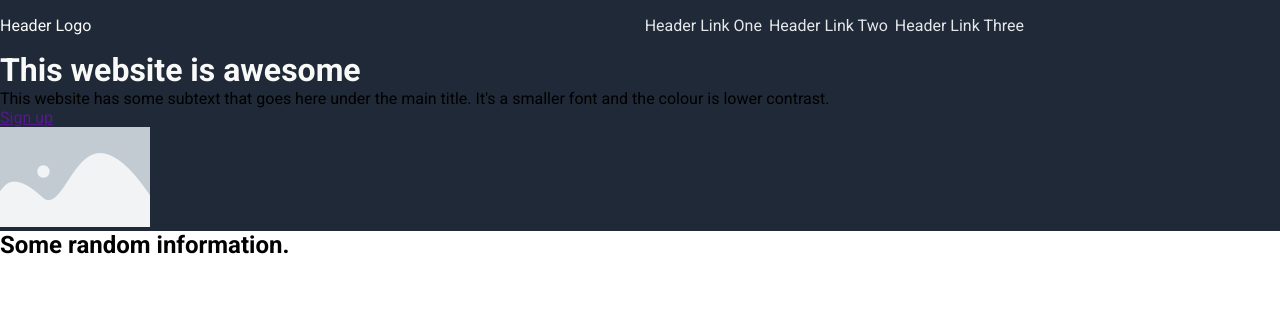
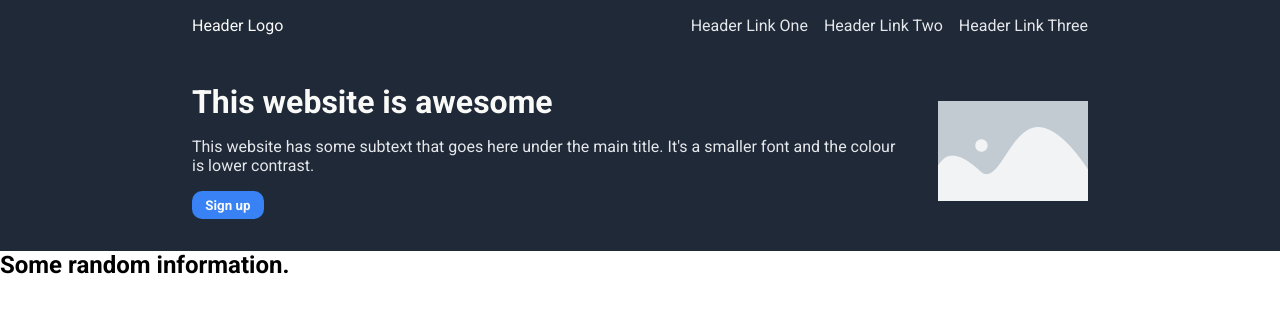
Before and after one commit to Sean-Murphy98/landing-page, a plain HTML site: page index.html in a window 1280 px wide. Drawn offline with Linux system fonts and the light colour scheme.

Commit message:
completed website hero

```diff
--- a/index.html
+++ b/index.html
@@ -13,21 +13,17 @@
                 <div class="headertxt">
                     Header Logo
                 </div>
-                <div class="headerlink">
-                    <a href="#">Header Link One</a>
-                </div>
-                <div class="headerlink">
-                    <a href="#">Header Link Two</a>
-                </div>
-                <div class="headerlink">
-                    <a href="#">Header Link Three</a>
+                <div class="headerurls">
+                    <div class="headerlink"><a href="#">Header Link One</a></div>
+                    <div class="headerlink"><a href="#">Header Link Two</a></div>
+                    <div class="headerlink"><a href="#">Header Link Three</a></div>
                 </div>
             </div>
-            <div>
-                <div>
+            <div class="headerbody">
+                <div class="headercontent">
                     <h1>This website is awesome</h1>
                     <p>This website has some subtext that goes here under the main title. It's a smaller font and the colour is lower contrast.</p>
-                    <a href="">Sign up</a>
+                    <button class="signup">Sign up</button>
                 </div>
                 <img src="placeholder.png">
             </div>
--- a/styles.css
+++ b/styles.css
@@ -6,8 +6,9 @@
 
 .opening{
     background-color: #1F2937;
+    display: flex;
+    flex-direction: column;
     align-items: center;
-    justify-content: center;
 }
 
 .content{
@@ -23,25 +24,48 @@ h1{
     size: 24px;
     color: #F9FAF8;
     margin-right: auto;
-    flex: 2 1 0%;
 }
-.menu{
+.menu, .headerbody{
     display: flex;
-    gap: 7px;
-    width: 80%;
+    width: 70%;
     justify-content: center;
+    align-items: center;
     padding: 1em 0;
 }
-.menu.headerlink{
-    flex: 1 1 0%;
+.headerbody{
+    flex-wrap: wrap;
+    gap: 2em;
+    padding: 2em 0;
+
+}
+.headercontent{
+    display: flex;
+    flex-direction: column;
+    align-items: flex-start;
+    gap: 1em;
+    flex: 1;
+}
+.menu .headerurls{
+    display: flex;
+    gap: 1em;
+    flex-direction: row;
 }
 img{
     height: 100px;
     width: auto;
 }
 
-.headerlink a{
+.headerlink a, .headercontent p{
     size: 18px;
     text-decoration: none;
     color: #E5E7EB;
 }
+
+.signup{
+    background-color: #3882F6;
+    padding: 0.5em 1em;
+    color: #F9FAF8;
+    border-radius: 10px;
+    border: none;
+    font-weight: bold;
+}
```
